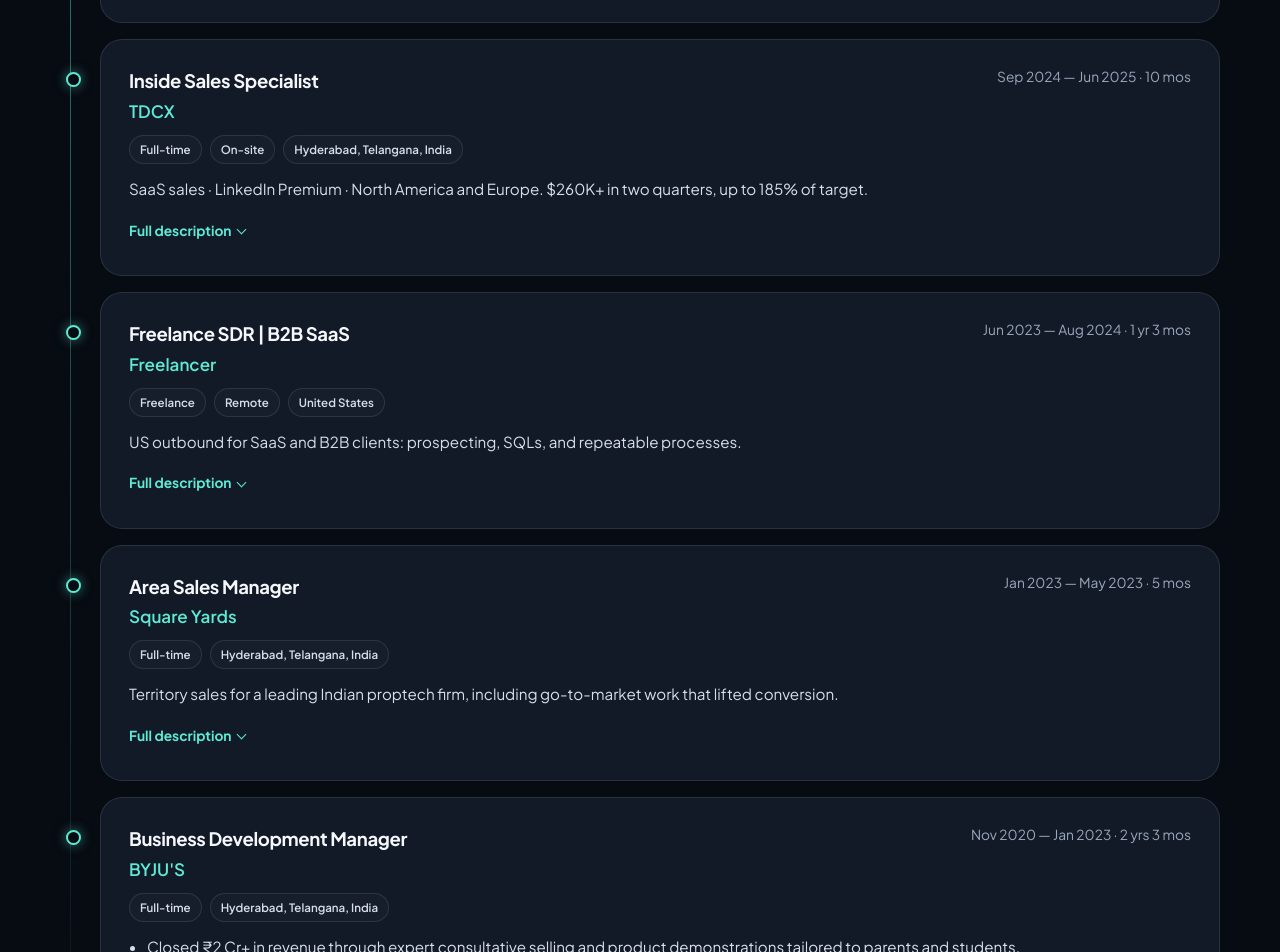
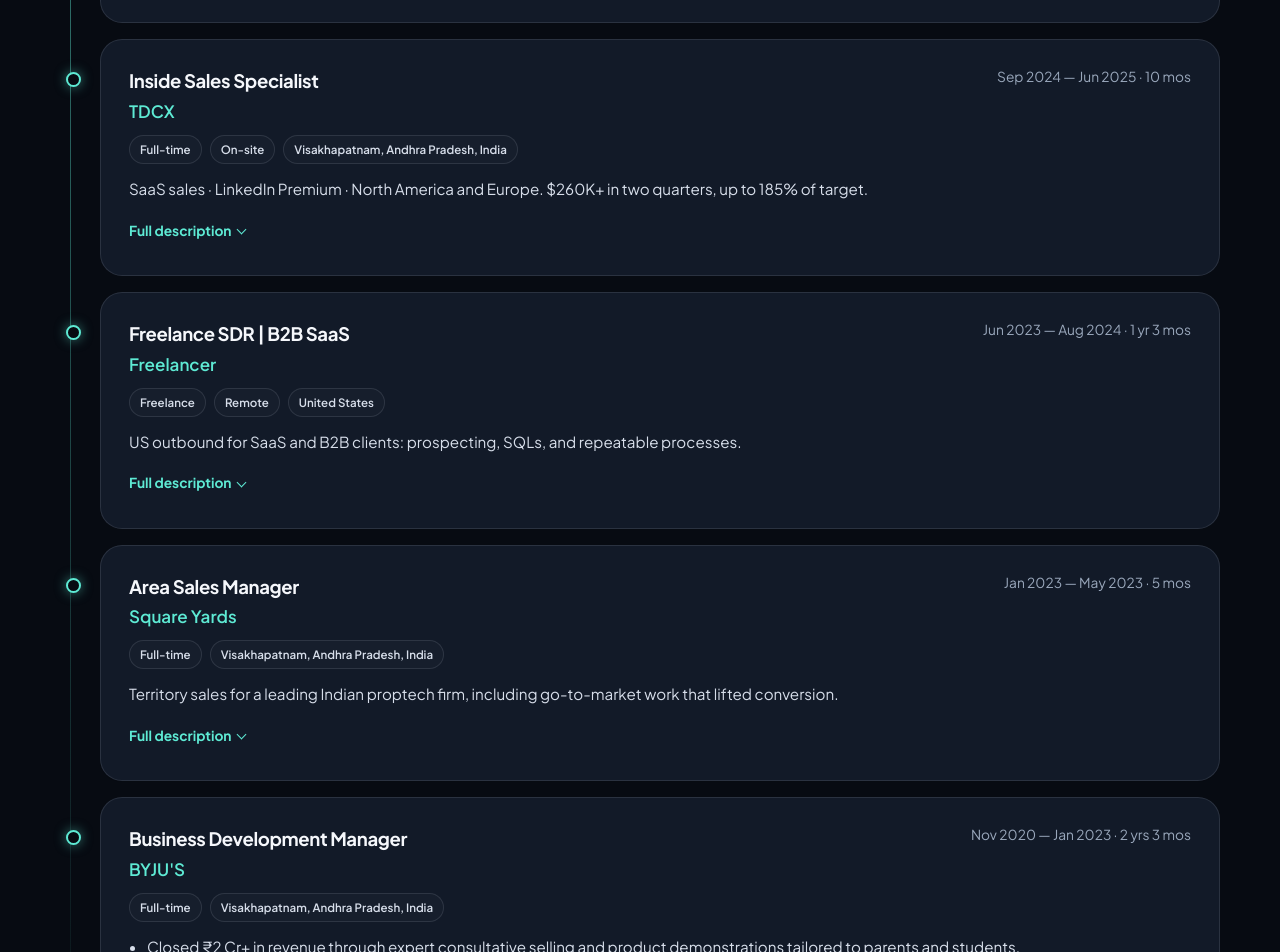
Before and after one commit to tamminainasai25/tamminainasai25.github.io, a plain HTML site: page index.html in a window 1280 px wide. Shown: the part 6720-7672 px from the top of the page. Drawn offline with Linux system fonts and the light colour scheme.

Commit message:
Restore location and TDCX wording

```diff
--- a/index.html
+++ b/index.html
@@ -1598,7 +1598,7 @@
             <div class="tags">
               <span class="tag">Full-time</span>
               <span class="tag">On-site</span>
-              <span class="tag">Hyderabad, Telangana, India</span>
+              <span class="tag">Visakhapatnam, Andhra Pradesh, India</span>
             </div>
             <p class="job-summary">SaaS sales · LinkedIn Premium · North America and Europe. $260K+ in two quarters, up to 185% of target.</p>
             <details class="job-more">
@@ -1648,7 +1648,7 @@
             </div>
             <div class="tags">
               <span class="tag">Full-time</span>
-              <span class="tag">Hyderabad, Telangana, India</span>
+              <span class="tag">Visakhapatnam, Andhra Pradesh, India</span>
             </div>
             <p class="job-summary">Territory sales for a leading Indian proptech firm, including go-to-market work that lifted conversion.</p>
             <details class="job-more">
@@ -1672,7 +1672,7 @@
             </div>
             <div class="tags">
               <span class="tag">Full-time</span>
-              <span class="tag">Hyderabad, Telangana, India</span>
+              <span class="tag">Visakhapatnam, Andhra Pradesh, India</span>
             </div>
             <ul>
               <li>Closed ₹2 Cr+ in revenue through expert consultative selling and product demonstrations tailored to parents and students.</li>
```
